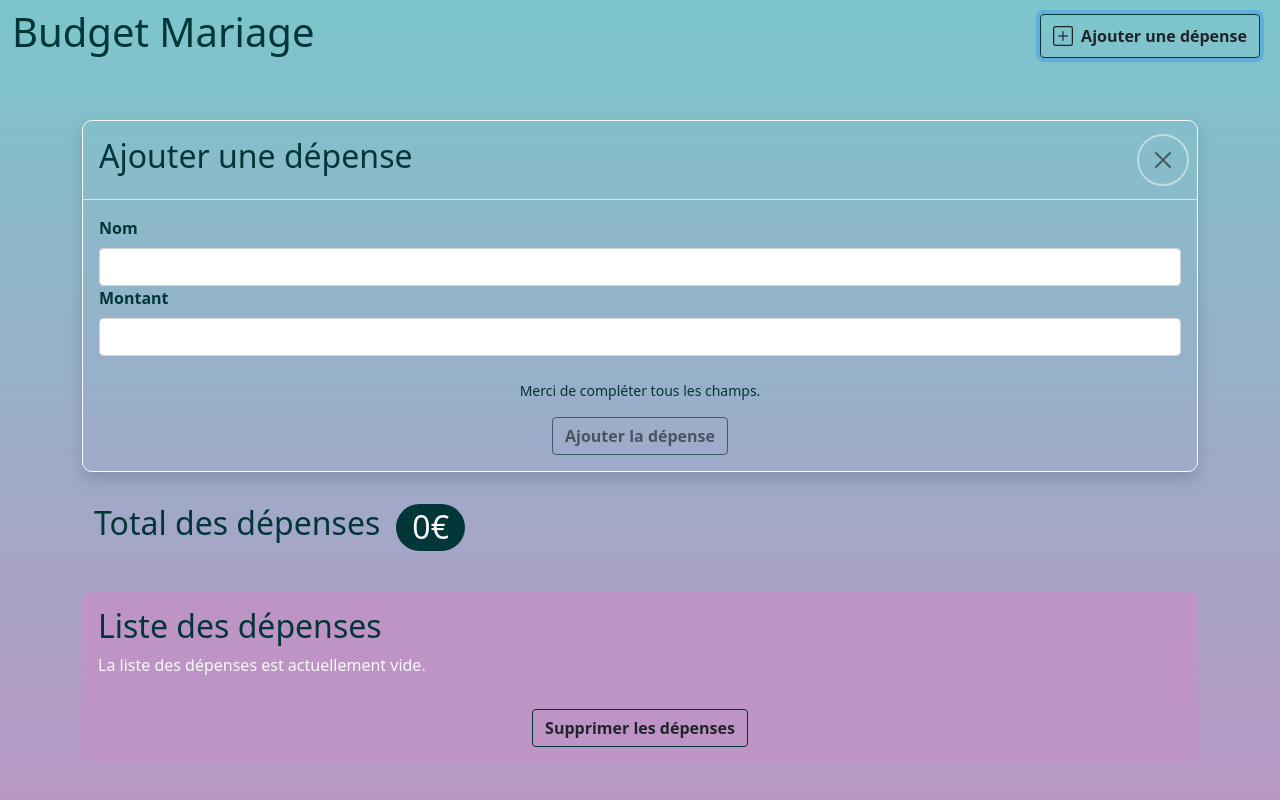
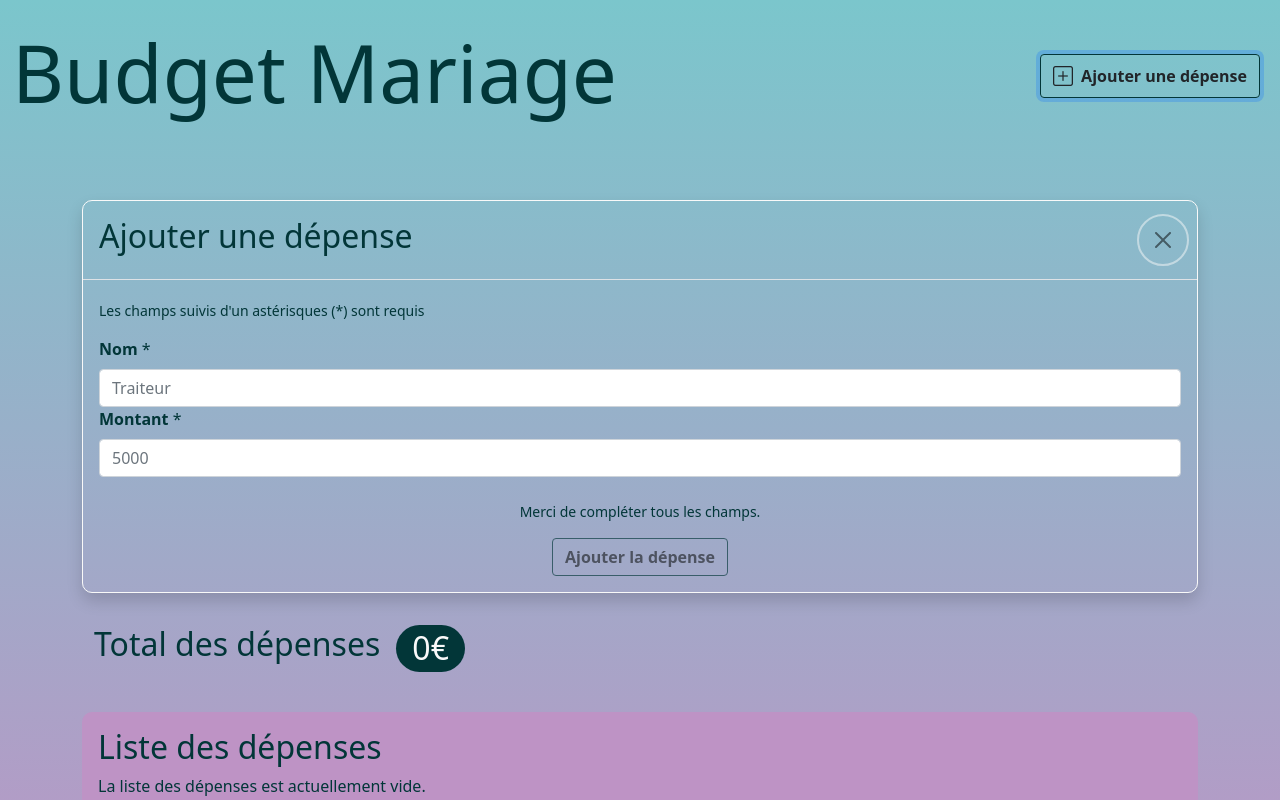
Before and after one commit to CarolineSenes/wedding-budget-calculator, a Svelte app: page / in a window 1280 px wide. Both pictures are taken after a click on the button "Ajouter une dépense". Shown: the top 800 px of the page. Built offline with nearby package versions, Linux system fonts and the light colour scheme.

Commit message:
optimization good practices, a11y

```diff
--- a/public/index.html
+++ b/public/index.html
@@ -3,6 +3,7 @@
   <head>
     <meta charset="utf-8" />
     <meta name="viewport" content="width=device-width,initial-scale=1" />
+    <meta name="description" content="Budget Mariage est une application qui permet de suivre les dépenses de son mariage" />
 
     <title>Budget Mariage</title>
 
--- a/src/components/Expense.svelte
+++ b/src/components/Expense.svelte
@@ -16,14 +16,14 @@
 </script>
 
 <article class="card p-3 my-3">
-  <div class="d-flex">
-    <div class="me-auto">
-      <h3 class="d-inline">{expense.name}</h3>
+  <div class="d-flex flex-nowrap">
+    <div class="flex-grow-1">
+      <p class="d-inline h5">{expense.name}</p>
       <button class="btn-expense" on:click={toogleAmount}
         ><i class="bi bi-caret-down-fill" /></button
       >
     </div>
-    <div>
+    <div class="expense--buttons">
       <button class="btn-expense text-center" on:click={() => modifiedExpense(expense.id)}
         ><i class="bi bi-pencil-fill" /></button
       >
--- a/src/components/ExpenseForm.svelte
+++ b/src/components/ExpenseForm.svelte
@@ -38,15 +38,19 @@
   </div>
   <form class="modal-body" on:submit|preventDefault={handelSubmit}>
     <div>
+      <p class="form-text">Les champs suivis d'un astérisques (*) sont requis</p>
       <label for="name" class="form-label">Nom</label>
-      <input class="form-control" type="text" id="name" bind:value={name} />
+      <span>*</span>
+      <input class="form-control" type="text" id="name" placeholder="Traiteur" bind:value={name} />
     </div>
     <div>
       <label for="amount" class="form-label">Montant</label>
+      <span>*</span>
       <input
         class="form-control"
         type="number"
         id="amount"
+        placeholder="5000"
         bind:value={amount}
       />
     </div>
--- a/src/components/ExpensesList.svelte
+++ b/src/components/ExpensesList.svelte
@@ -38,6 +38,6 @@
     background-color: var(--secondary-color);
   }
   p{
-    color: var(--white);
+    color: var(--primary-color);
   }
 </style>
--- a/src/components/Navbar.svelte
+++ b/src/components/Navbar.svelte
@@ -3,7 +3,7 @@
 </script>
 
 <nav class="container-fluid flex-column flex-sm-row navbar mb-5">
-  <h1>Budget Mariage</h1>
+  <h1 class="display-1 py-3">Budget Mariage</h1>
   <form class="d-flex">
     <button
       class="btn btn-outline me-2 d-flex align-items-center"
@@ -15,8 +15,3 @@
     </button>
   </form>
 </nav>
-
-<style>
-  .btn {
-  }
-</style>
```
